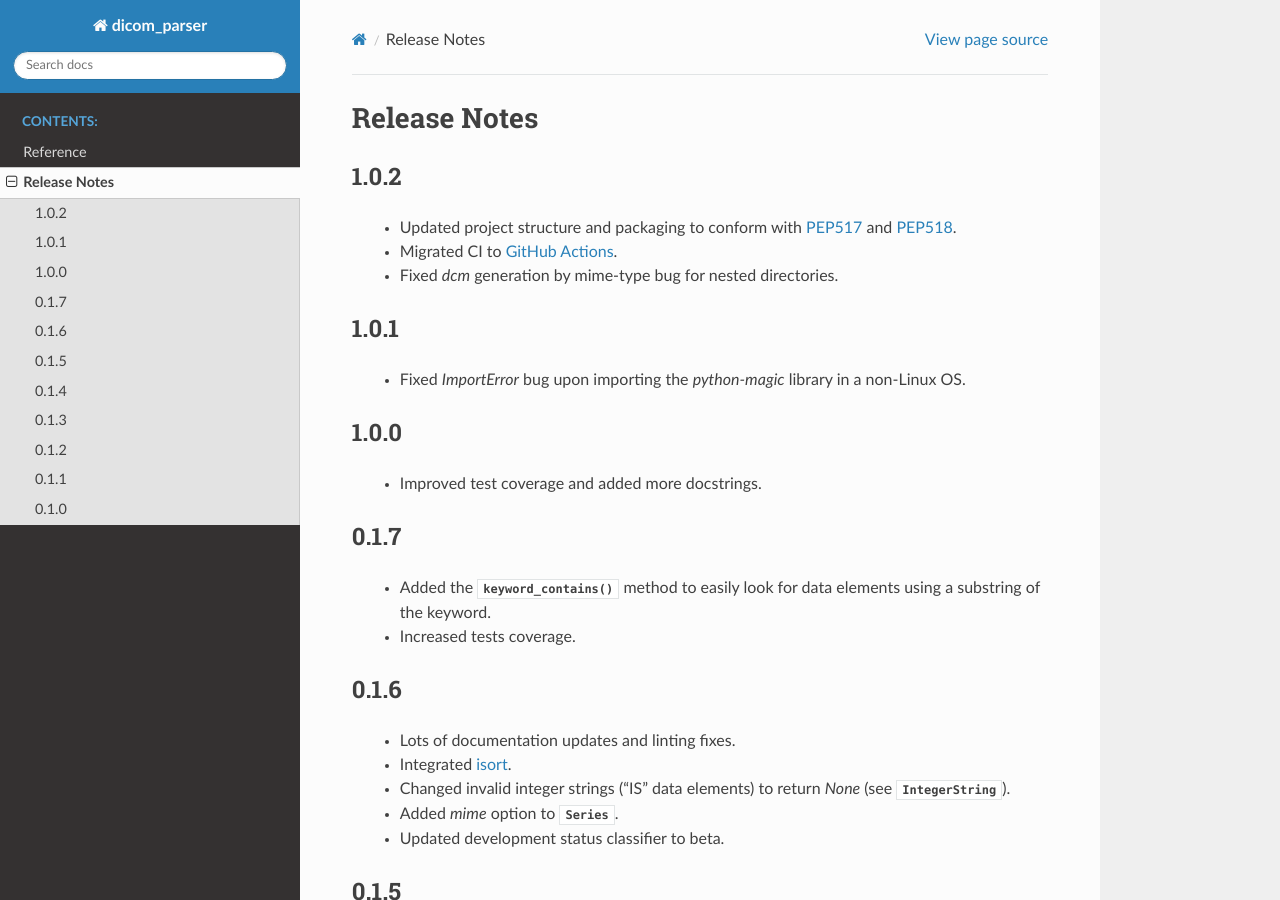
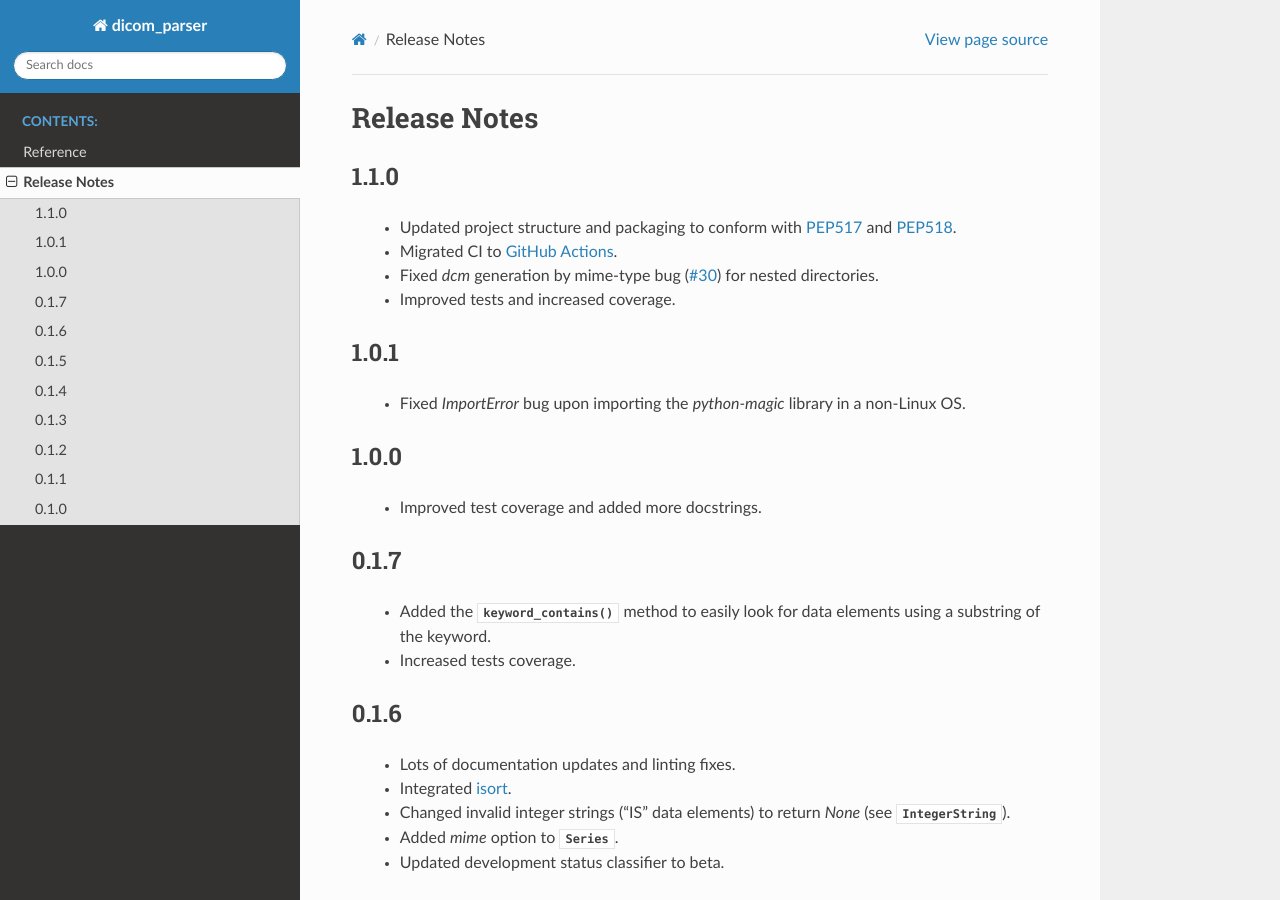
Before and after one commit to open-dicom/dicom_parser, a Sphinx documentation site: the page built from docs/release_notes.rst, in a window 1280 px wide and 900 px high. Built offline with Sphinx 7.4.7 and the Read the Docs theme 2.0.0, drawn with Linux system fonts in a browser that asks for light colours; pages that are not in the unit, such as notebooks, are missing from menus.

Commit message:
Renamed current dev version to 1.1.0.

```diff
--- a/docs/release_notes.rst
+++ b/docs/release_notes.rst
@@ -1,12 +1,14 @@
 Release Notes
 =============
 
-1.0.2
+1.1.0
 -----
   * Updated project structure and packaging to conform with PEP517_ and
     PEP518_.
   * Migrated CI to `GitHub Actions`_.
-  * Fixed *dcm* generation by mime-type bug for nested directories.
+  * Fixed *dcm* generation by mime-type bug (`#30
+    <https://github.com/ZviBaratz/dicom_parser/issues/30>`_) for nested directories.
+  * Improved tests and increased coverage.
 
 1.0.1
 -----
--- a/setup.cfg
+++ b/setup.cfg
@@ -1,6 +1,6 @@
 [metadata]
 name = dicom_parser
-version = 1.0.2
+version = 1.1.0
 author = Zvi Baratz
 author_email = z.baratz@gmail.com
 description = DICOM files parser meant to facilitate data access.
```
